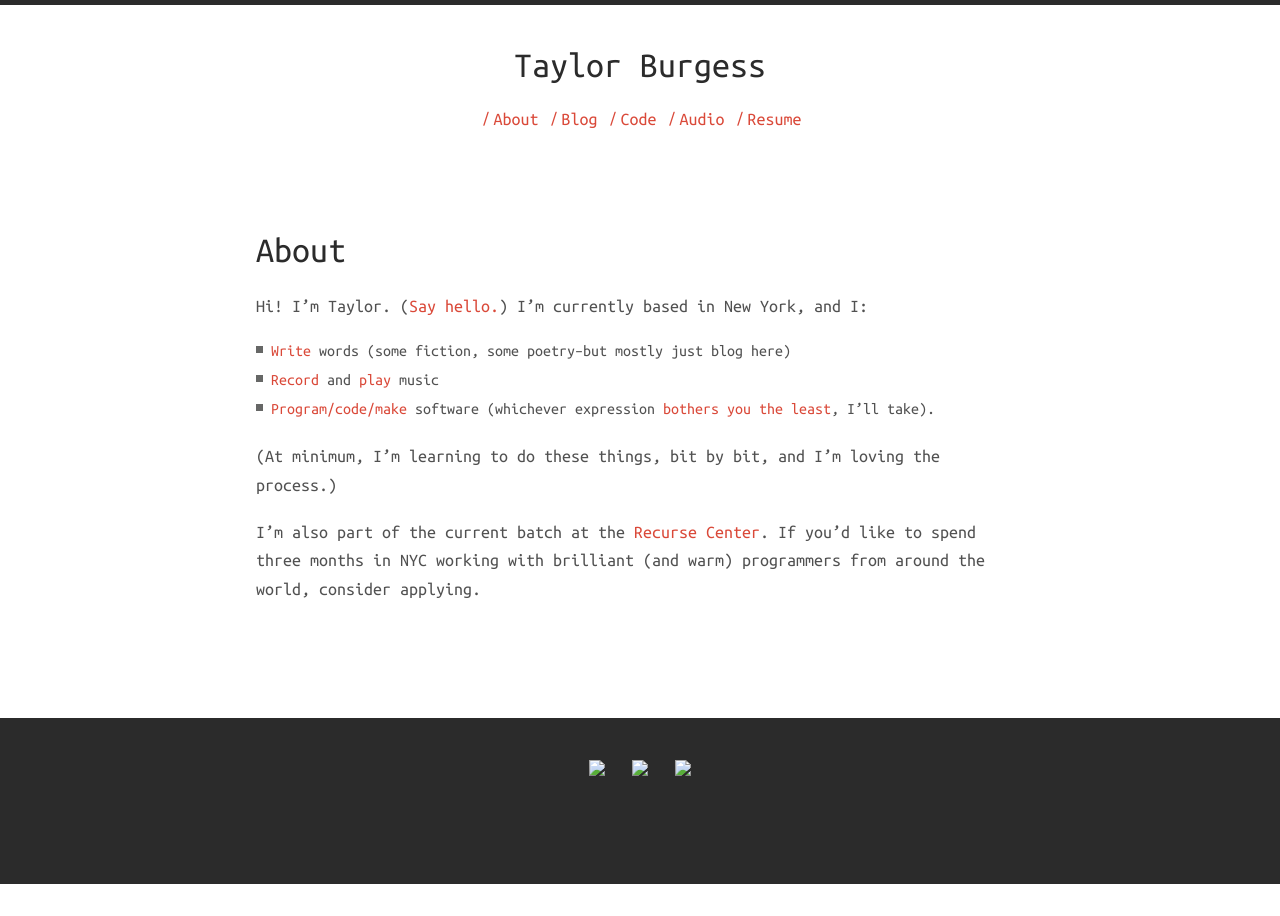
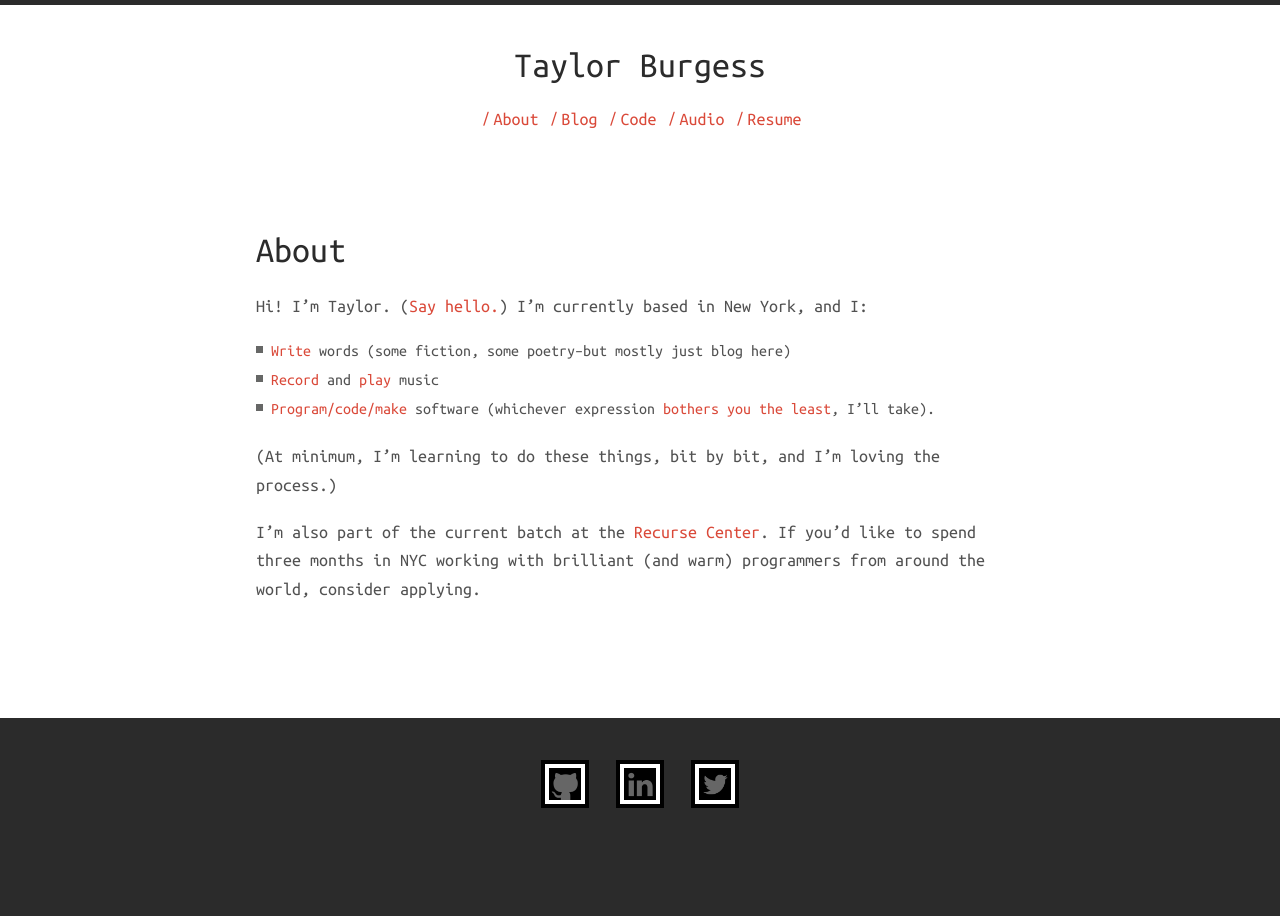
Before and after one commit to tayloraburgess/tayloraburgess.github.io, a Jekyll site: the page built from about.md, in a window 1280 px wide. Built offline with Jekyll 4.4.1, drawn with Linux system fonts in a browser that asks for light colours; nearby versions of some CDN libraries.

Commit message:
Fix footer images
Footer social image links not previously prepended with the site url,
and thus weren't displaying on pages other than the root. Fix this
with templating.

```diff
--- a/_includes/footer.html
+++ b/_includes/footer.html
@@ -1,10 +1,10 @@
 <a href="https://github.com/tayloraburgess" class="footer_link">
-	<img src="assets/github.png" class="social">
+	<img src="{{ site.url }}/assets/github.png" class="social">
 </a>
 <a href="https://www.linkedin.com/in/tayloraburgess" class="footer_link">
-	<img src="assets/linkedin.png" class="social">
+	<img src="{{ site.url }}/assets/linkedin.png" class="social">
 </a>
 <a href="https://twitter.com/tayloraburgess" class="footer_link">
-	<img src="assets/twitter.png" class="social">
+	<img src="{{ site.url }}/assets/twitter.png" class="social">
 </a>
 <div class="rc-scout"></div>
```
Also changed, not shown: code.md (added, +5 -0 lines).
